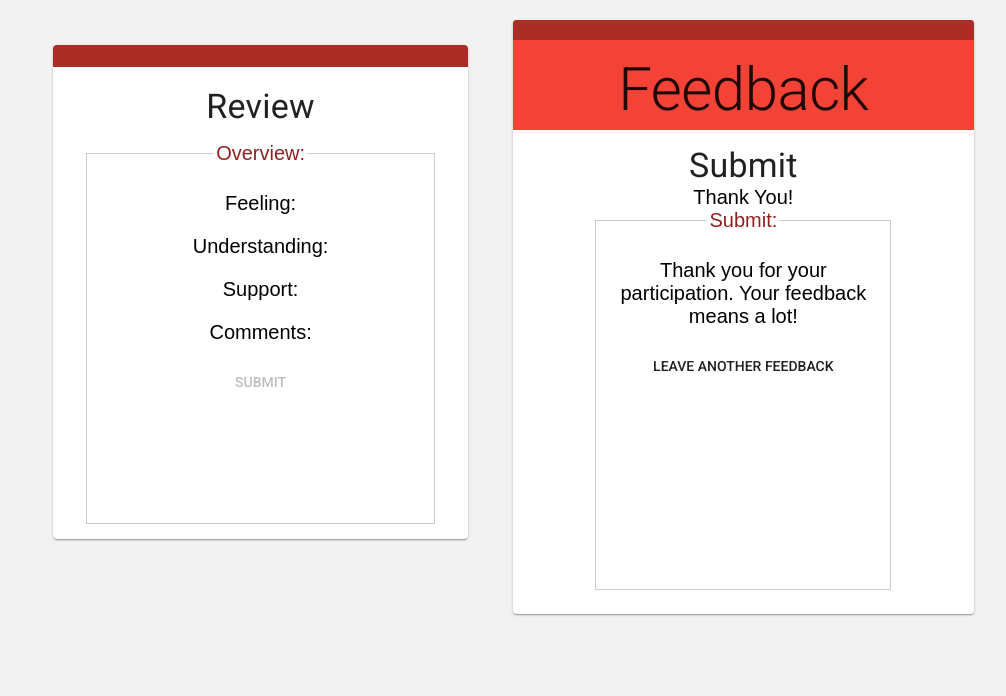
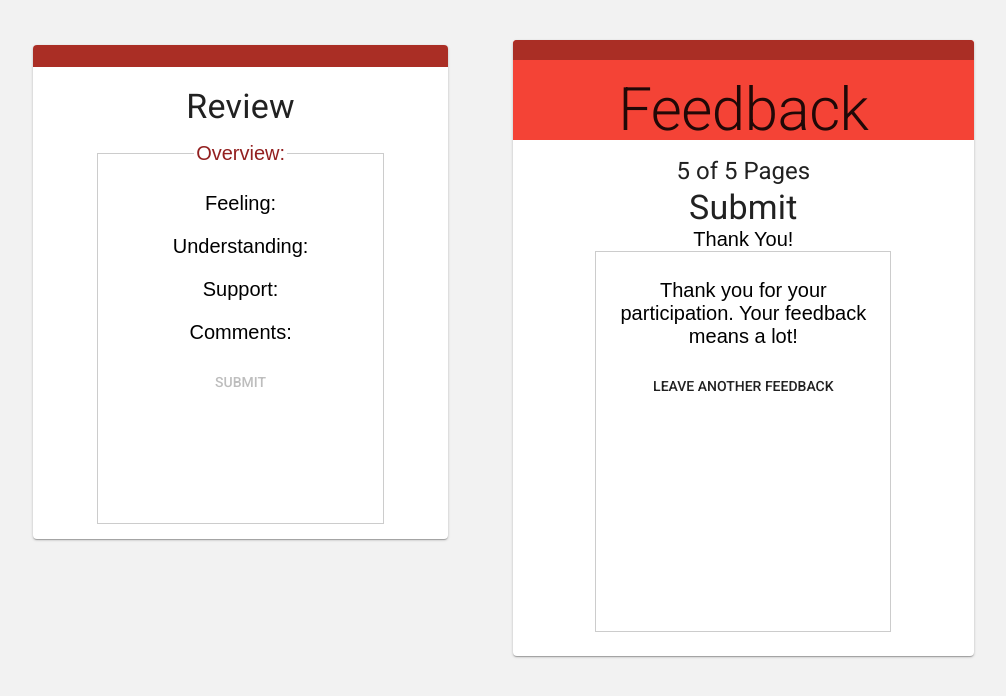
Before and after one commit to vxiong029/weekend-challenge-5-feedback, a React (Create React App) app: page /#/5 in a window 1280 px wide. Shown: the top 696 px of the page, without its empty margins (85-1091 px from the left). Built offline with nearby package versions, Linux system fonts and the light colour scheme.

Commit message:
Progress.js: add switch statement for page #

```diff
--- a/package.json
+++ b/package.json
@@ -12,6 +12,7 @@
     "react-redux": "^6.0.0",
     "react-router-dom": "^4.3.1",
     "react-scripts": "^2.1.1",
+    "react-stepper-horizontal": "^1.0.11",
     "redux": "^4.0.1",
     "redux-logger": "^3.0.6",
     "typeface-roboto": "0.0.54"
--- a/src/components/App/App.css
+++ b/src/components/App/App.css
@@ -5,7 +5,7 @@ body {
 
 .App {
   float: right;
-  padding: 10px;
+  padding: 30px;
   text-align: center;
   width: 40%;
 }
@@ -13,7 +13,7 @@ body {
 .App-header {
   background-color: #f44336;
   border-top: 20px solid #aa2e25;
-  max-height: 50px;
+  max-height: 40px;
   padding: 20px;
 }
 
@@ -49,7 +49,7 @@ legend {
 .review {
   margin: 0 auto;
   padding: 15px;
-  width: 85%;
+  width: 70%;
 }
 
 .rating {
--- a/src/components/App/App.js
+++ b/src/components/App/App.js
@@ -17,7 +17,7 @@ import Support from '../Support/Support';
 import Comments from '../Comments/Comments';
 import Submit from '../Submit/Submit';
 import Review from '../Review/Review';
-// import Progress from '../Progress/Progress';
+import Progress from '../Progress/Progress';
 
 class App extends Component {
   render() {
@@ -35,9 +35,9 @@ class App extends Component {
           <div className="App">
             <Card>
               <Header />
-          {/* <Progress /> */}
               <CardContent>
                 <div className="feedback-form">
+                  <Progress />
                   <Route exact path="/" component={Feeling} />
                   <Route path="/2" component={Understanding}></Route>
                   <Route path="/3" component={Support}></Route>
--- a/src/components/Progress/Progress.js
+++ b/src/components/Progress/Progress.js
@@ -1,23 +1,37 @@
 import React, {Component} from 'react';
-// import ProgressBar from 'react-bootstrap/lib/ProgressBar';
+// Route imports
+import {withRouter} from 'react-router-dom';
+// Styling import
+import Typography from '@material-ui/core/Typography';
 
 class Progress extends Component{
   render() {
-    let pages = 4;
-    let {step} = this.props;
-    console.log('progress bar:', this.props);
-
+    let pages;
+    switch (this.props.history.location.pathname) {
+      case '/':
+        pages = 1;
+        break;
+      case '/2':
+        pages = 2;
+        break;
+      case '/3':
+        pages = 3;
+        break;
+      case '/4':
+        pages = 4;
+        break;
+      case '/5':
+        pages = 5;
+        break;
+      default:
+        return pages;
+    }
     return (
-      <div className="progressHdr">
-                <h3>Page {step} of {pages}</h3>
-                {/* <ProgressBar
-                    style={ { width: '80%', margin: 'auto' }}
-                    now={step * 100 / pages}
-                    /> */}
-                <p> </p>
+      <div>
+        <Typography variant="h5">{pages} of 5 Pages</Typography>
       </div>
     )
   }
 }
 
-export default Progress;
+export default withRouter(Progress);
--- a/src/components/Review/Review.js
+++ b/src/components/Review/Review.js
@@ -5,7 +5,6 @@ import axios from 'axios';
 import {withRouter} from 'react-router-dom';
 // Styling imports
 import Button from '@material-ui/core/Button';
-
 
 class Review extends Component {
   // all feedback must be filled
--- a/src/components/Submit/Submit.js
+++ b/src/components/Submit/Submit.js
@@ -17,7 +17,6 @@ class Support extends Component {
         <label>
           Thank You!
           <fieldset className="rating">
-            <legend>Submit:</legend>
               <p>Thank you for your participation. Your feedback means a lot!</p>
             <Button onClick={this.restartClick}>Leave Another Feedback</Button>
           </fieldset>
```
Also changed, not shown: 1 other file (tests, documents, lock files or other folders).
